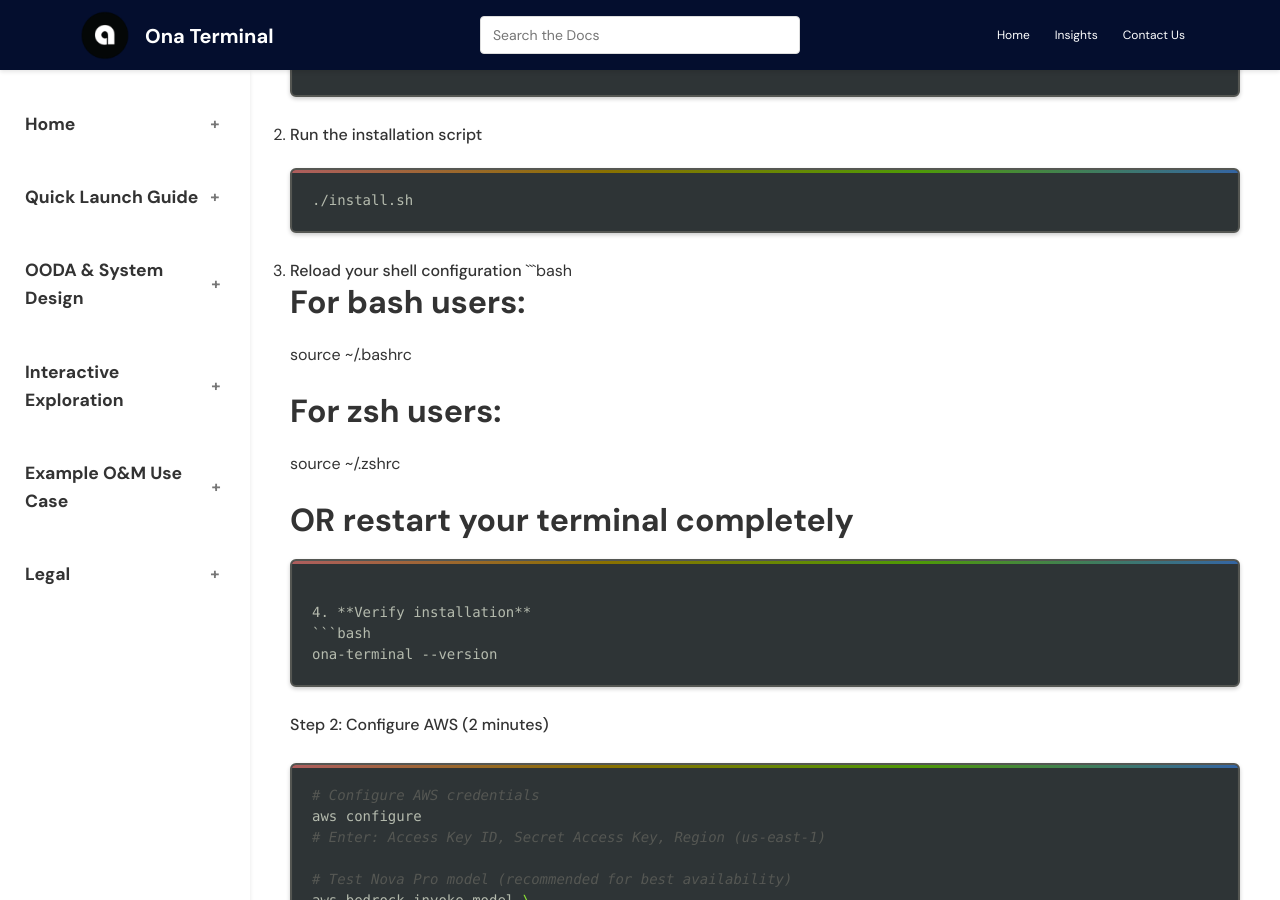
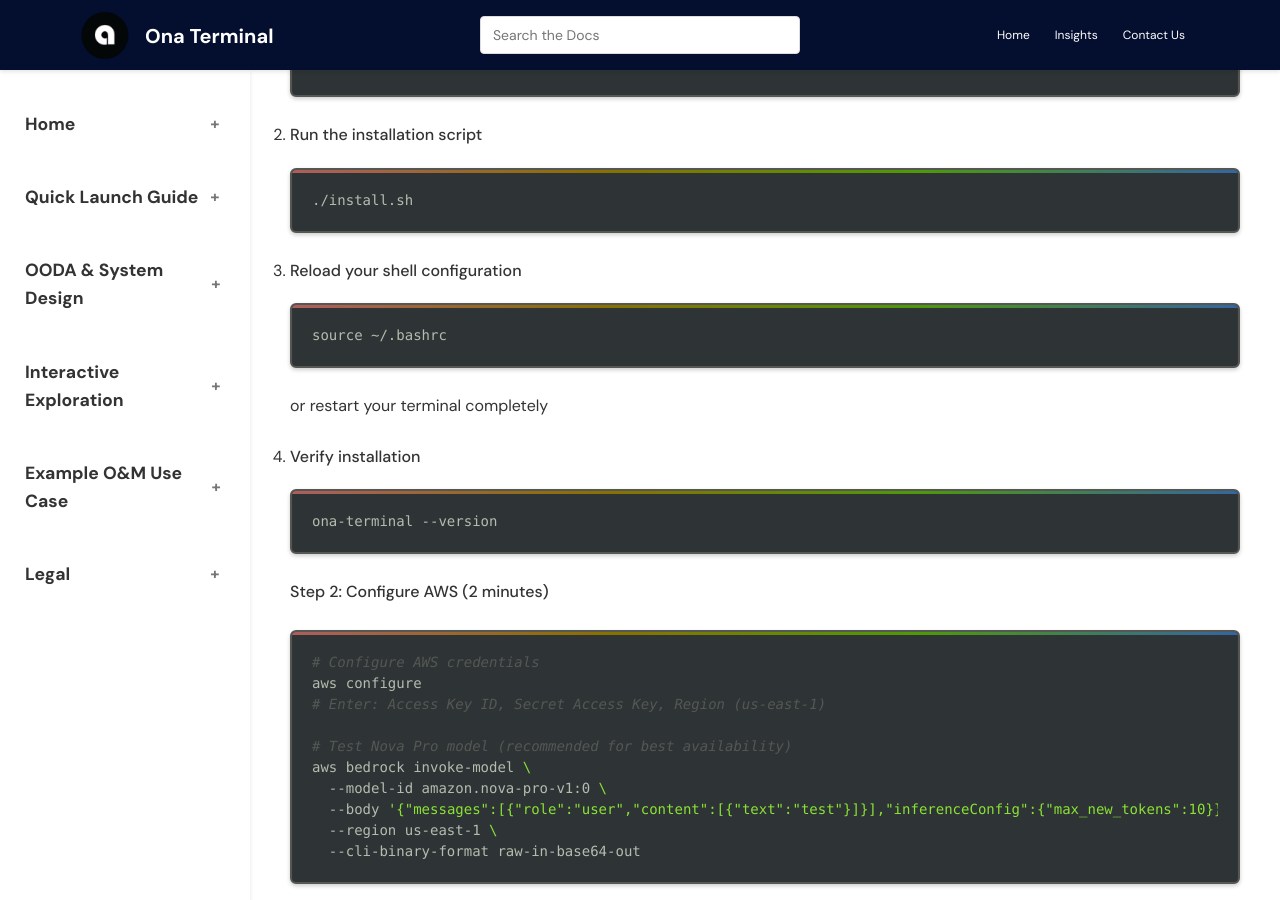
Before and after one commit to AsobaCloud/asobacode.github.io, a Jekyll site: the page built from quick-launch.md, in a window 1280 px wide and 900 px high, scrolled down 1436 px. Built offline with Jekyll 4.4.1, drawn with Linux system fonts in a browser that asks for light colours; comment, search, counter and statistics services are not loaded.

Commit message:
fix: correct markdown formatting in Linux installation instructions
- Remove problematic # comments that were being interpreted as headers
- Simplify to just bash command with restart option as plain text
- Fixes rendering issues in GitHub Pages

````diff
--- a/quick-launch.md
+++ b/quick-launch.md
@@ -69,14 +69,9 @@ cd terminal
 
 3. **Reload your shell configuration**
 ```bash
-# For bash users:
 source ~/.bashrc
-
-# For zsh users:
-source ~/.zshrc
-
-# OR restart your terminal completely
 ```
+or restart your terminal completely
 
 4. **Verify installation**
 ```bash
````
